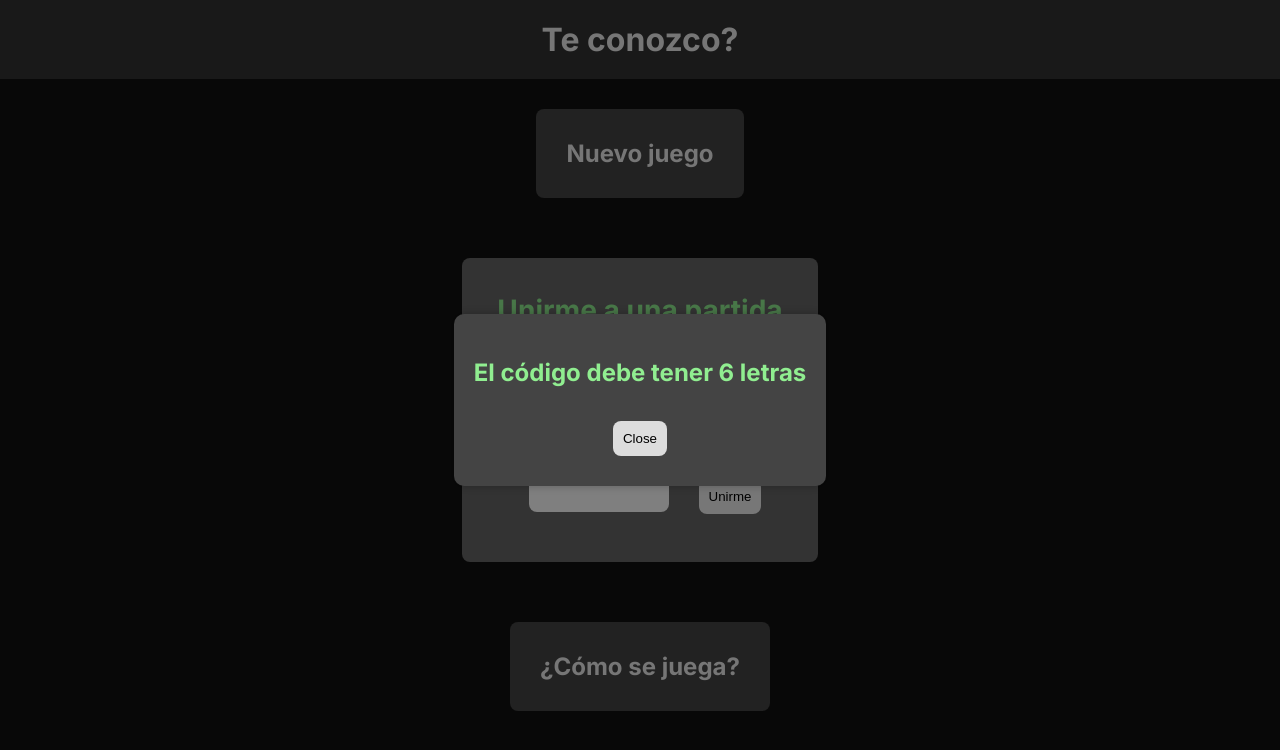
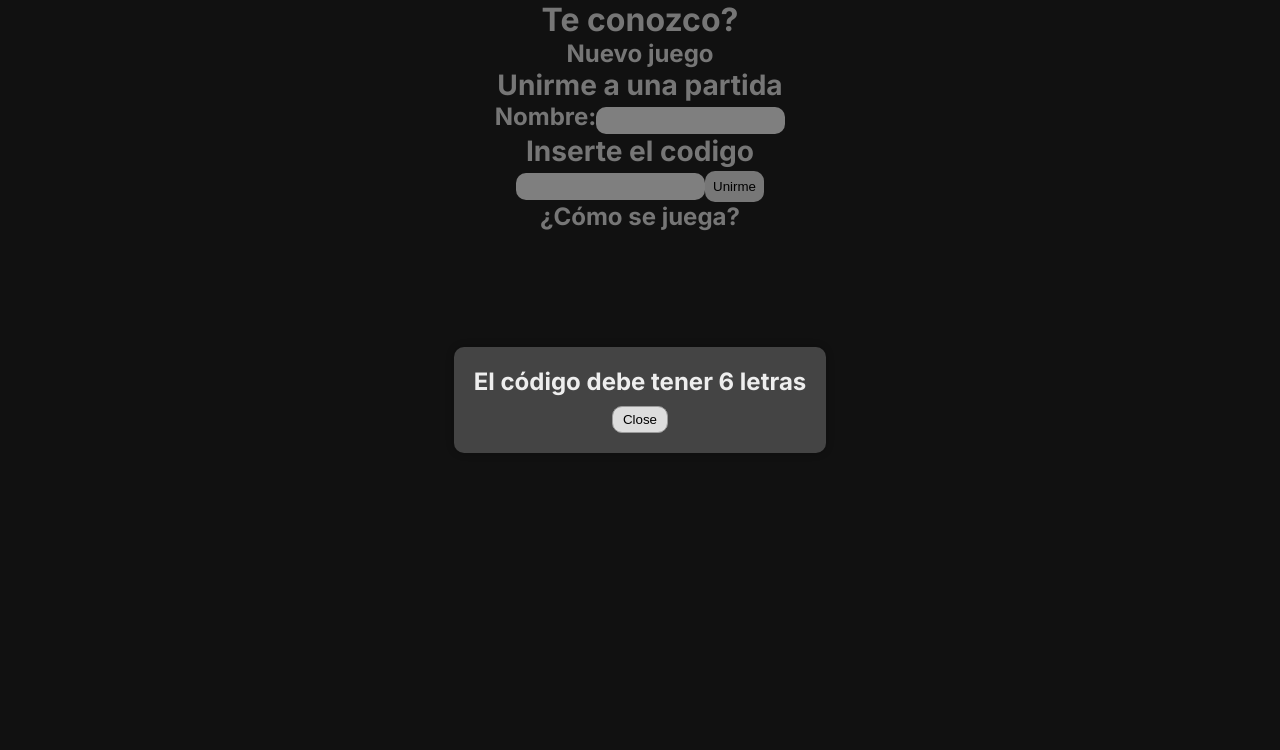
Before and after one commit to LucaPalminteri/do-I-know-u, a Next.js app: page / in a window 1280 px wide. Both pictures are taken after a click on the button "Unirme". Shown: the top 750 px of the page. Built offline with nearby package versions, Linux system fonts and the light colour scheme.

Commit message:
add and update styles

```diff
--- a/styles/index.css
+++ b/styles/index.css
@@ -1,13 +1,33 @@
-html, body {
+* {
   margin: 0;
   padding: 0;
+}
+
+html, body {
   text-align: center;
-  background-color: #111;
+  background-color: #222;
   color: #EEE;
 }
 
+button {
+  border: none;
+  border-radius: 10px;
+  padding: 8px;
+  transition-duration: 0.2s;
+}
 button:hover {
   cursor: pointer;
+  background-color: #666;
+}
+
+input {
+  border: none;
+  padding: 6px;
+  text-indent: 6px;
+  border-radius: 10px;
+}
+input:focus {
+  outline: none;
 }
 
 a {
@@ -17,56 +37,6 @@ a {
 }
 a:hover {
   color: lightgreen;
-}
-
-main {
-  display: flex;
-  flex-direction: column;
-  justify-content: center;
-  align-items: center;
-}
-main header {
-  background-color: #333;
-  width: 100%;
-}
-main header h1 {
-  margin: 0;
-  padding: 20px;
-}
-main h2 {
-  background-color: #444;
-  margin: 30px 0;
-  padding: 30px;
-  border-radius: 8px;
-  transition-duration: 0.2s;
-}
-main h2 .join-game h3 {
-  margin: 5px;
-}
-main h2 .join-game input {
-  font-size: 24px;
-  margin: 20px;
-  border: none;
-  border-radius: 8px;
-  padding: 5px;
-  width: 130px;
-  text-align: center;
-}
-main h2 .join-game input:focus {
-  outline: none;
-}
-main h2 .join-game button {
-  margin: 10px;
-  padding: 10px;
-  border-radius: 8px;
-  border: none;
-}
-main h2:hover {
-  color: lightgreen;
-  background-color: #666;
-}
-main h2:focus {
-  transform: scale(0.7);
 }
 
 .popup-container {
@@ -156,17 +126,7 @@ button.popup-close:hover {
   border-radius: 50%;
   width: 50px;
   height: 50px;
-  -webkit-animation: spin 1s linear infinite;
-          animation: spin 1s linear infinite;
-}
-
-@-webkit-keyframes spin {
-  0% {
-    transform: rotate(0deg);
-  }
-  100% {
-    transform: rotate(360deg);
-  }
+  animation: spin 1s linear infinite;
 }
 
 @keyframes spin {
@@ -176,4 +136,93 @@ button.popup-close:hover {
   100% {
     transform: rotate(360deg);
   }
+}
+.game {
+  display: flex;
+  flex-direction: column;
+  align-items: center;
+}
+.game header {
+  width: 100%;
+  background-color: #666;
+  padding: 20px 0;
+}
+.game .new-game {
+  display: flex;
+  flex-direction: column;
+  align-items: center;
+  justify-content: center;
+  background-color: #666;
+  border-radius: 10px;
+  width: 200px;
+  padding: 20px;
+}
+.game .new-game input {
+  margin: 10px 0;
+  margin-bottom: 30px;
+}
+
+.root {
+  display: flex;
+  flex-direction: column;
+  justify-content: center;
+  align-items: center;
+}
+.root header {
+  background-color: #666;
+  width: 100%;
+}
+.root header h1 {
+  padding: 20px;
+}
+.root .option {
+  background-color: #444;
+  margin: 30px 0;
+  padding: 30px;
+  border-radius: 10px;
+  transition-duration: 0.2s;
+}
+.root .option .join-game h3 {
+  margin: 5px;
+}
+.root .option .join-game input {
+  font-size: 24px;
+  margin: 20px;
+  width: 130px;
+  text-align: center;
+}
+.root .option .join-game button {
+  margin: 10px;
+}
+.root .option:hover {
+  color: lightgreen;
+  background-color: #666;
+}
+.root .option:focus {
+  transform: scale(0.7);
+}
+
+.game-room main {
+  width: 100vw;
+  height: 100vh;
+  display: flex;
+  justify-content: center;
+  align-items: center;
+}
+.game-room .inicio-link {
+  position: fixed;
+  left: 0;
+  top: 0;
+}
+.game-room .players {
+  background-color: #666;
+  position: fixed;
+  top: 0;
+  right: 0;
+}
+.game-room .code {
+  background-color: #666;
+  position: fixed;
+  bottom: 0;
+  left: 0;
 }/*# sourceMappingURL=index.css.map */
--- a/styles/index.scss
+++ b/styles/index.scss
@@ -1,3 +1,6 @@
 @import "./scss/global.scss";
 @import "./scss/popup.scss";
 @import "./scss/loader.scss";
+@import "./scss/game.scss";
+@import "./scss/root.scss";
+@import "./scss/game-room.scss";
--- /dev/null
+++ b/styles/scss/_game.scss
@@ -0,0 +1,29 @@
+@import './variables.scss';
+
+.game {
+    display: flex;
+    flex-direction: column;
+    align-items: center;
+
+    header {
+        width: 100%;
+        background-color: $secondary-dark-color;
+        padding: 20px 0;
+    }
+
+    .new-game {
+        display: flex;
+        flex-direction: column;
+        align-items: center;
+        justify-content: center;
+        background-color: $secondary-dark-color;
+        border-radius: $border-radius;
+        width: 200px;
+        padding: 20px;
+
+        input {
+            margin: 10px 0;
+            margin-bottom: 30px;
+        }
+    }
+}
--- a/styles/scss/_global.scss
+++ b/styles/scss/_global.scss
@@ -1,87 +1,45 @@
-html,body {
+@import './variables.scss';
+
+* {
     margin: 0;
     padding: 0;
-    text-align: center;
-    background-color: #111;
-    color: #EEE;
 }
 
-button:hover {
-    cursor: pointer;
+html,body {
+    text-align: center;
+    background-color: $main-dark-color;
+    color: $main-text-color;
 }
 
-a {
-    text-decoration: none;
-    color: #EEE;
+button {
+    border: none;
+    border-radius: $border-radius;
+    padding: 8px;
     transition-duration: .2s;
 
     &:hover {
-        color: lightgreen;
-    }
-
-
-}
-
-main  {
-
-    display: flex;
-    flex-direction: column;
-    justify-content: center;
-    align-items: center;
-
-    header {
-    background-color: #333;
-    width: 100%;
-
-        h1 {
-            margin: 0;
-            padding: 20px;
+        cursor: pointer;
+        background-color: $secondary-dark-color;
     }
 }
 
-    h2 {
-        background-color: #444;
-        margin: 30px 0;
-        padding: 30px;
-        border-radius: 8px;
-        transition-duration: .2s;
-
-        .join-game {
-
-            h3 {
-                margin: 5px;
-            }
-
 input {
-                font-size: 24px;
-                margin: 20px;
     border: none;
-                border-radius: 8px;
-                padding: 5px;
-                width: 130px;
-                text-align: center;
+    padding: 6px;
+    text-indent: 6px;
+    border-radius: $border-radius;
 
     &:focus {
         outline: none;
     }
 }
 
-            button {
-                margin: 10px;
-                padding: 10px;
-                border-radius: 8px;
-                border: none;
-            }
-        }
+a {
+    text-decoration: none;
+    color: $main-text-color;
+    transition-duration: .2s;
 
     &:hover {
         color: lightgreen;
-            //transform: scale(1.05);
-            background-color: #666;
-        }
-
-        &:focus {
-            transform: scale(0.7);
     }
 }
-}
--- a/styles/scss/_popup.scss
+++ b/styles/scss/_popup.scss
@@ -1,3 +1,5 @@
+@import './variables.scss';
+
 .popup-container {
     position: fixed;
     top: 0;
@@ -21,7 +23,7 @@
   .popup-box {
     background-color: #444;
     padding: 20px;
-    border-radius: 10px;
+    border-radius: $border-radius;
     box-shadow: 0px 0px 10px rgba(0, 0, 0, 0.25);
     z-index: 10;
   }
@@ -29,7 +31,7 @@
   button.popup-close {
     background-color: #ddd;
     border: 1px solid #999;
-    border-radius: 10px;
+    border-radius: $border-radius;
     padding: 5px 10px;
     margin-top: 10px;
     cursor: pointer;
--- /dev/null
+++ b/styles/scss/_variables.scss
@@ -0,0 +1,5 @@
+$border-radius: 10px;
+$main-dark-color: #222;
+$secondary-dark-color: #666;
+$main-text-color: #EEE;
+$secondary-text-color: #111;
```
Also changed, not shown: styles/scss/_game-room.scss (added, +30 -0 lines), styles/scss/_root.scss (added, +50 -0 lines), 1 other file (tests, documents, lock files or other folders). Lines whose indentation alone changed are shown as unchanged.
